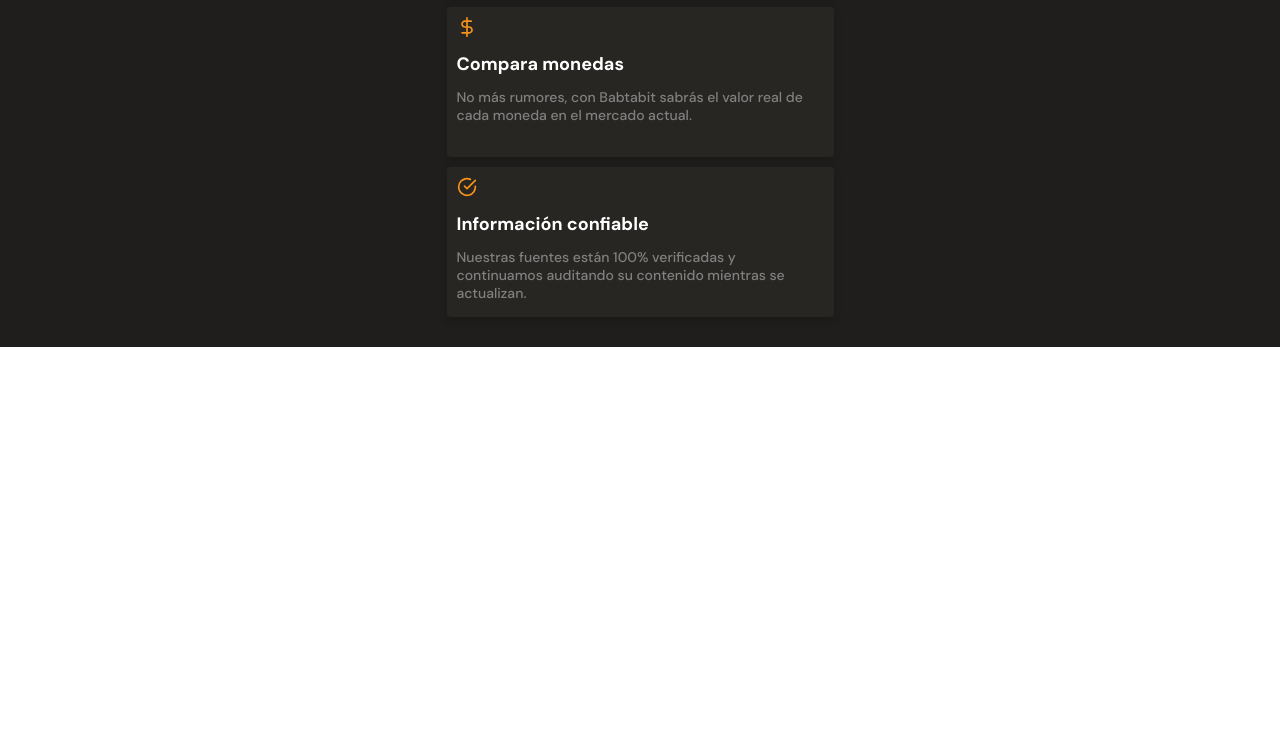
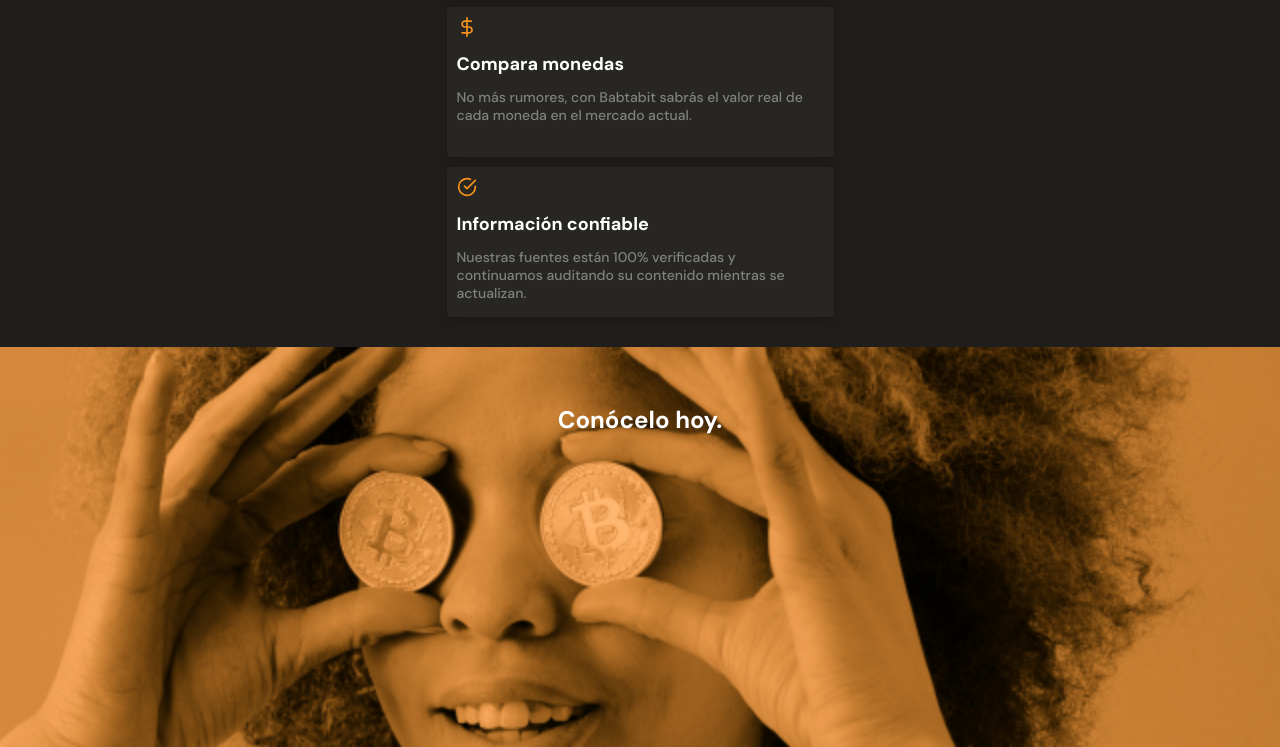
Before and after one commit to ticojch/Batatabit, a plain HTML site: page index.html in a window 1280 px wide. Shown: the part 2033-2780 px from the top of the page. Before the commit the page ends 2380 px from the top, so only its background shows below. Drawn offline with Linux system fonts and the light colour scheme.

Commit message:
Add image bitcoin.

```diff
--- a/css/styles.css
+++ b/css/styles.css
@@ -356,3 +356,22 @@ main{
     line-height: 1.8rem;
     color: #808080;
 }
+
+.main-bitcoinImg{
+    width: 100%;
+    min-width: 320px;
+    height: 50vh;
+    background-image: url('/assets/img/bitcoinbaby2x.jpg');
+    background-position: center;
+    background-size: cover;
+    background-repeat: no-repeat;
+    text-align: center;
+    padding-top: 60px;
+}
+
+.main-bitcoinImg h2{
+    font-size: 2.4rem;
+    font-weight: 700;
+    line-height: 2.6rem;
+    color: var(--just-white);
+}
--- a/index.html
+++ b/index.html
@@ -109,7 +109,9 @@
                 </article>
             </div>
         </section>
-        <section></section>
+        <section class="main-bitcoinImg">
+            <h2>Conócelo hoy.</h2>
+        </section>
         <section></section>
     </main>
     <footer></footer>
```
